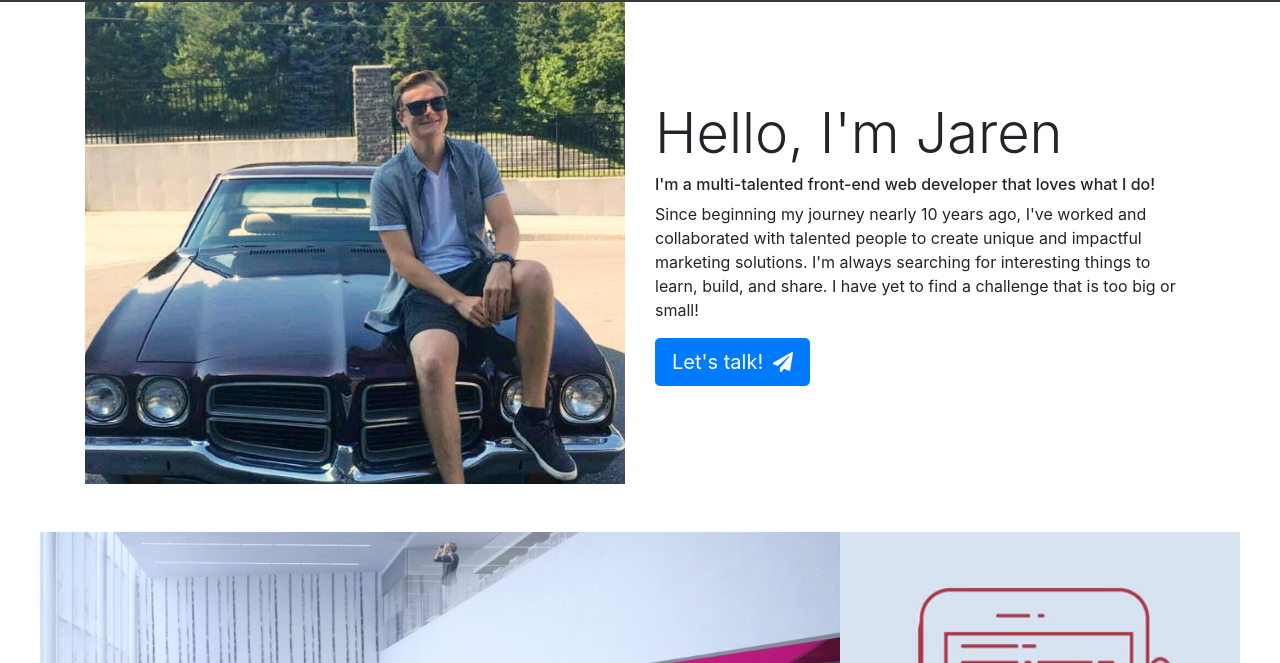
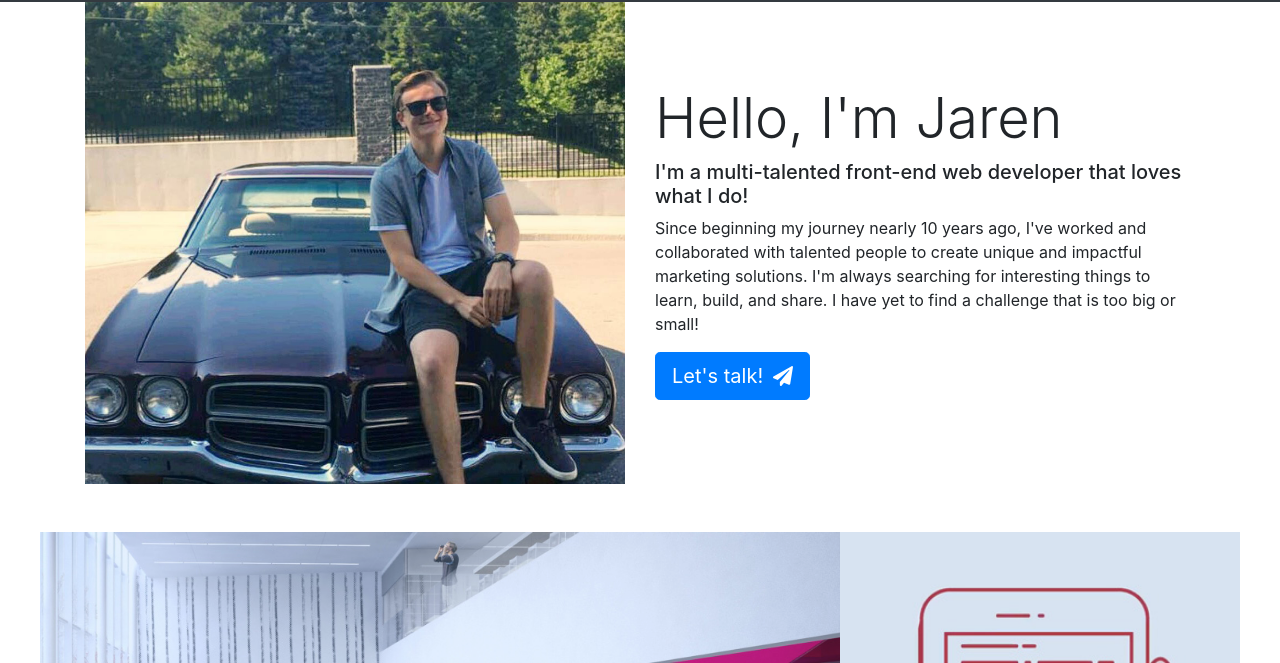
Before and after one commit to jarenmcdonald1/devPortfolio, a Gatsby site: page / in a window 1280 px wide. Shown: the part 72-735 px from the top of the page. Built offline with nearby package versions, Linux system fonts and the light colour scheme; Gatsby itself is replaced by a stand-in of ours.

Commit message:
updated index page

```diff
--- a/src/pages/index.js
+++ b/src/pages/index.js
@@ -90,7 +90,7 @@ const Index = ({ data, location }) => {
           </Col>
           <Col>
             <h4 className="display-4">Hello, I'm Jaren</h4>
-            <h6>I'm a multi-talented front-end web developer that loves what I do!</h6>
+            <h5>I'm a multi-talented front-end web developer that loves what I do!</h5>
             <p>Since beginning my journey nearly {careerduration} years ago, I've worked and collaborated with talented people to create unique and impactful marketing solutions. I'm always searching for interesting things to learn, build, and share. I have yet to find a challenge that is too big or small!</p>
             <Link to="#contact" alt="send me an email" className="btn btn-primary btn-lg">Let's talk! <FaPaperPlane title="paper plane icon" className="ml-1 mb-1" /></Link>
           </Col>
```
